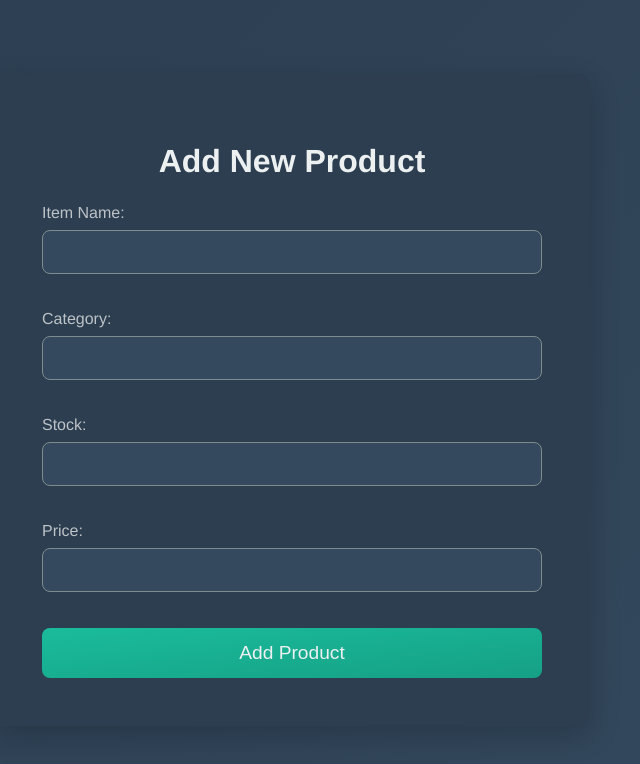
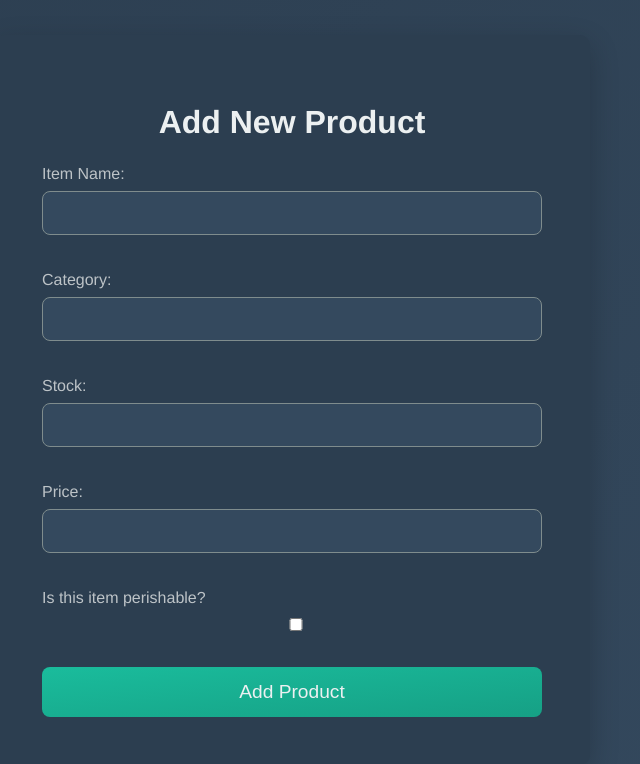
Before and after one commit to Tricia-More/StockMate, a Django app: page /add in a window 1280 px wide. Shown: the top 764 px of the page, without its empty margins (348-988 px from the left). Run offline with Django 5.2, Linux system fonts and the light colour scheme; a user stored in the database is signed in.

Commit message:
Inheritance and Polymorphism

```diff
--- a/new/newer/admin.py
+++ b/new/newer/admin.py
@@ -2,9 +2,10 @@ from django.contrib import admin
 
 # Register your models here.
 
-from .models import Profile, Inventory
+from .models import Profile, Inventory, PerishableInventory
 
 # Register your models here.
 
 admin.site.register(Profile)
 admin.site.register(Inventory)
+admin.site.register(PerishableInventory)
--- a/new/newer/views.py
+++ b/new/newer/views.py
@@ -3,11 +3,14 @@ from django.shortcuts import render, redirect, get_object_or_404
 from django.contrib.auth.models import User, auth
 from django.contrib import messages
 from django.http import HttpResponse, JsonResponse
-from .models import Profile, Inventory
+from .models import Profile, Inventory, PerishableInventory
 from django.contrib.auth.decorators import login_required
 #from django.middleware.csrf import get_token
 
 # Create your views here.
+
+
+
 def signup(request):
     if request.method == 'POST':
         username = request.POST['username'] #gets the value of the data using th ename pf the input
@@ -65,27 +68,55 @@ def add(request):
         stock = request.POST['stock']
         price = request.POST['price']
 
+         # Check if it's a perishable item
+        is_perishable = request.POST.get('is_perishable') == 'on'
+        expiration_date = request.POST.get('expiration_date')  # Only if perishable
+
+        if is_perishable:
+            # Create a PerishableInventory object and save it
+            new_item = PerishableInventory.objects.create(
+                item_name=item_name,
+                category=category,
+                stock=stock,
+                price=price,
+                expiration_date=expiration_date
+            )
+        else:
+            # Create a regular Inventory object
+            new_item = Inventory.objects.create(
+                item_name=item_name,
+                category=category,
+                stock=stock,
+                price=price
+            )
+
+        new_item.save()
+
+        return redirect('home')
+    else:
+        return render(request, 'add.html')
+
 
 
             # Create new Inventory object and save to DB
-        new = Inventory.objects.create(item_name=item_name, category=category, stock=stock, price=price)
-        new.save()
+        #new = Inventory.objects.create(item_name=item_name, category=category, stock=stock, price=price)
+        #new.save()
 
-
-
-        return redirect('home')
-    else:
-
-        return render (request, 'add.html')
 
 @login_required(login_url='signin')
 def home(request):
 
     # Retrieve all products from the Inventory model
     products = Inventory.objects.all()
+    #stock_messages = [product.stock_message() for product in products]
+        # Iterate through products and call the polymorphic method
+    for product in products:
+        if isinstance(product, PerishableInventory):
+            print(product.stock_message())  # Calls PerishableInventory's method
+
 
     # Pass the products to the template
-    return render(request, 'home.html', {'products': products})
+    return render(request, 'home.html', {'products': products},)
 
 
 @login_required(login_url='signin')
--- a/new/templates/add.html
+++ b/new/templates/add.html
@@ -23,9 +23,24 @@
 
             <label for="price">Price:</label>
             <input type="text" id="price" name="price" required>
+            <label for="is_perishable">Is this item perishable?</label>
+            <input type="checkbox" name="is_perishable" id="is_perishable">
+
+            <div id="expiration_date_div" style="display: none;">
+                <label for="expiration_date">Expiration Date:</label>
+                <input type="date" name="expiration_date" id="expiration_date">
+            </div>
 
             <button type="submit" class="submit-btn" href="/home">Add Product</button>
         </form>
+
+<script>
+    // Toggle expiration date field based on checkbox
+    document.getElementById("is_perishable").addEventListener("change", function() {
+        var expirationDateDiv = document.getElementById("expiration_date_div");
+        expirationDateDiv.style.display = this.checked ? "block" : "none";
+    });
+</script>
     </div>
 </body>
 </html>
--- a/new/templates/home.html
+++ b/new/templates/home.html
@@ -31,6 +31,7 @@
                             <th>Category</th>
                             <th>Stock</th>
                             <th>Price</th>
+                            <th>Stock Message</th>
 
 
 
@@ -43,6 +44,7 @@
                             <td>{{ product.category }}</td>
                             <td>{{ product.stock }}</td>
                             <td>{{ product.price }}</td>
+                            <td>{{ product.stock_message }}</td>
 
 
 
```
Also changed, not shown: new/newer/models.py (+17 -0 lines), new/db.sqlite3, new/newer/migrations/0005_perishableinventory.py (added), new/newer/migrations/0006_alter_profile_options_profile_polymorphic_ctype.py (added).
